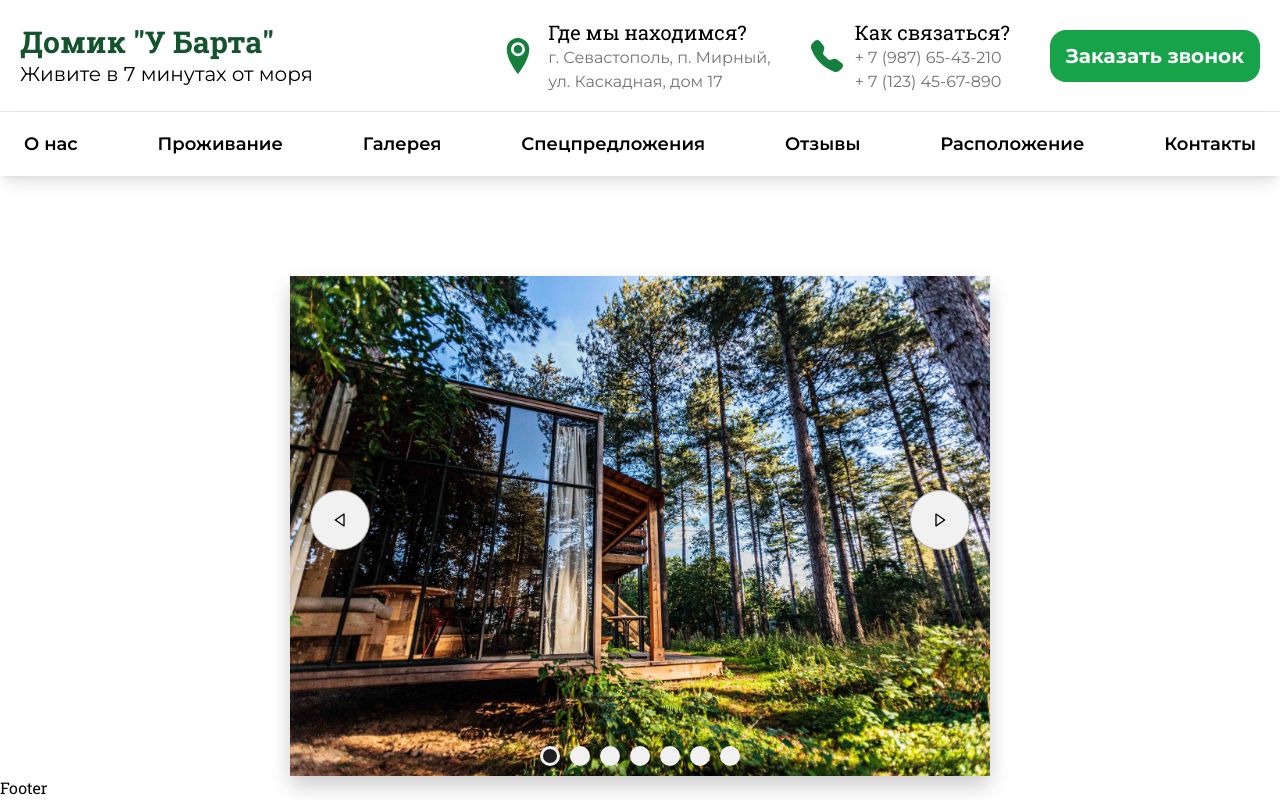
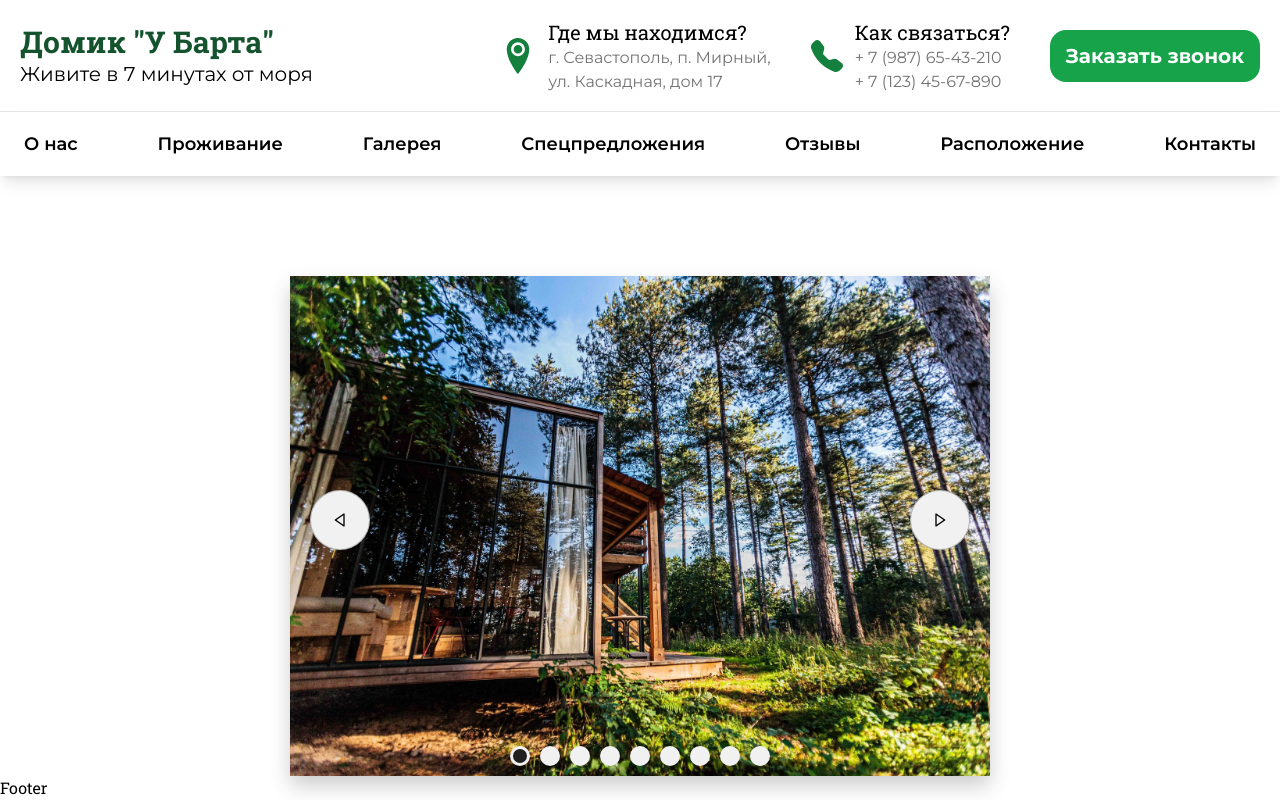
Before and after one commit to iliaalekseevofb/Cottage-rent, a React (Create React App) app: page / in a window 1280 px wide. Built offline with nearby package versions, Linux system fonts and the light colour scheme.

Commit message:
Some adjustments to the image slider template are made

```diff
--- a/src/components/Home/ImageSlider.js
+++ b/src/components/Home/ImageSlider.js
@@ -37,7 +37,7 @@ const ImageSlider = () => {
       <ButtonSlider moveSlide={nextSlide} direction={'next'} />
       <ButtonSlider moveSlide={prevSlide} direction={'prev'} />
       <div className='container-dots'>
-        {Array.from({length: 7}).map((item, index) => (
+        {Array.from({length: 9}).map((item, index) => (
           <div onClick={() => {moveDot(index + 1)}} className={slideIndex === index + 1 ? 'dot active cursor-pointer' : 'dot cursor-pointer'}></div>
         ))}
       </div>
```
